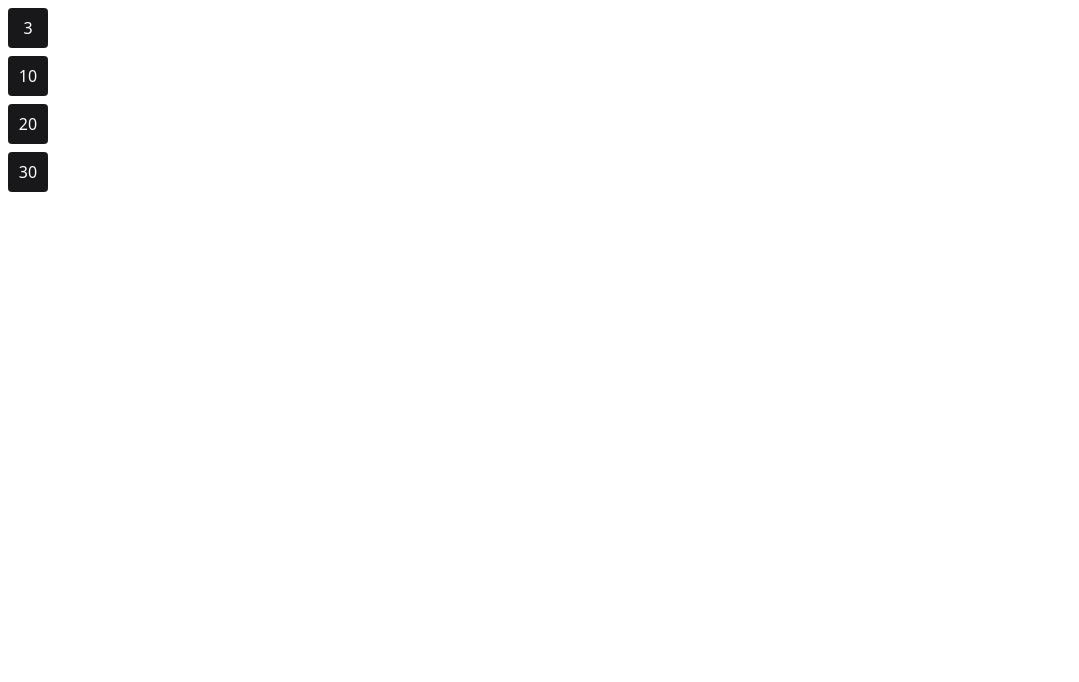
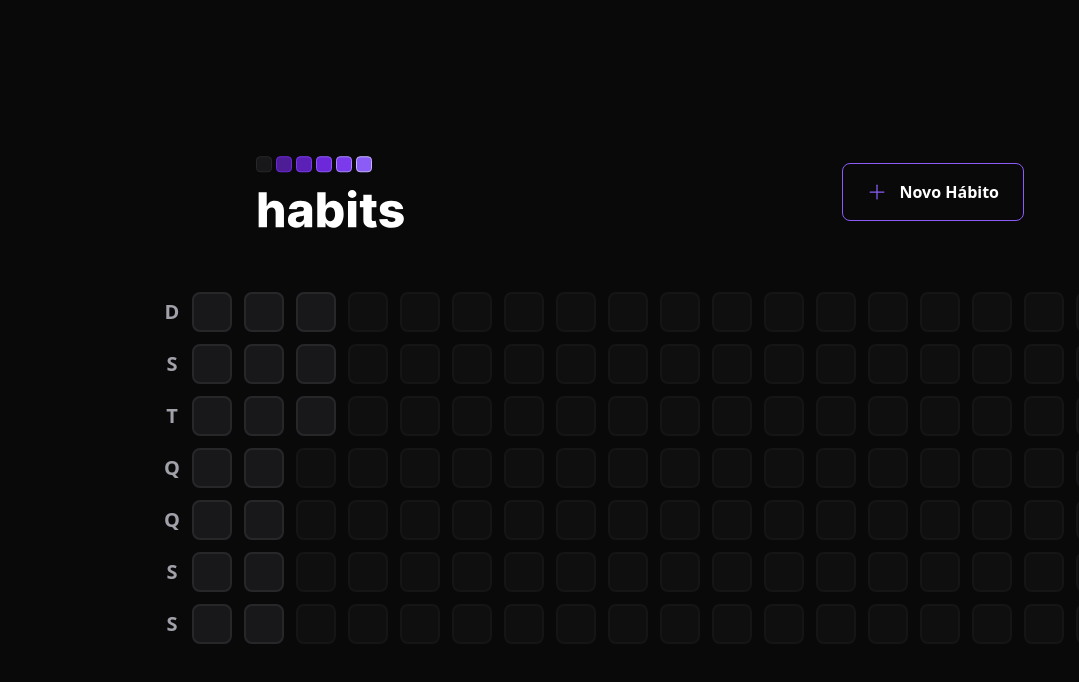
Before and after one commit to MaiiNunes/rocketseat-nlw-ignite, a React (Vite) app in the folder web/: page / in a window 1280 px wide. Shown: the top 682 px of the page, without its empty margins (0-1079 px from the left). Built offline with nearby package versions, Linux system fonts and the light colour scheme.

Commit message:
commit front-end

```diff
--- a/web/index.html
+++ b/web/index.html
@@ -6,7 +6,7 @@
     <meta name="viewport" content="width=device-width, initial-scale=1.0" />
     <title>Vite + React + TS</title>
   </head>
-  <body>
+  <body class="bg-background text-white">
     <div id="root"></div>
     <script type="module" src="/src/main.tsx"></script>
   </body>
--- a/web/package.json
+++ b/web/package.json
@@ -9,6 +9,8 @@
     "preview": "vite preview"
   },
   "dependencies": {
+    "dayjs": "^1.11.7",
+    "phosphor-react": "^1.4.1",
     "react": "^18.2.0",
     "react-dom": "^18.2.0"
   },
--- a/web/src/App.tsx
+++ b/web/src/App.tsx
@@ -1,21 +1,18 @@
 import './styles/global.css';
+import { Header } from './components/Header';
+import { SummaryTable } from './components/SummaryTable';
 
-import { Habit } from "./components/Habit"
-
-function App() {
-  return (
-    <div>
-      <Habit completed={3}/>
-      <Habit completed={10}/>
-      <Habit completed={20}/>
-      <Habit completed={30}/>
-    </div>
+//import { Habit } from "./components/Habit"
 
 
+export function App() {
+  return (
+    <div className="w-screen h-screen flex justify-center items-center">
+      <div className="w-full max-w-5xl px-6 flex flex-col gap-16">
+        <Header />
+        <SummaryTable />
+      </div>
+
+    </div>
   )
 }
-
-export default App
-
-//Componente: Reaproveitar/ isolar.
-//Propriedade: Uma informação enviada para modificar um componente visual ou comportamental.
--- a/web/src/components/Habit.tsx
+++ /dev/null
@@ -1,9 +0,0 @@
-interface HabitProps {
-    completed: number
-}
-
-export function Habit(props: HabitProps){
-    return (
-        <div className="bg-zinc-900 w-10 h-10 text-white rounded m-2 flex items-center justify-center">{props.completed}</div>
-    )
-}
--- /dev/null
+++ b/web/src/components/HabitDay.tsx
@@ -0,0 +1,9 @@
+//interface HabitDayProps {
+//    completed: number
+//}
+
+export function HabitDay(){
+    return (
+        <div className="w-10 h-10 bg-zinc-900 border-2 border-zinc-800 rounded-lg"></div>
+    )
+}
--- /dev/null
+++ b/web/src/components/Header.tsx
@@ -0,0 +1,19 @@
+import { Plus } from "phosphor-react";
+
+import logoImage from '../assets/logo.svg'
+
+export function Header(){
+    return(
+        <div className="w-full max-w-3xl mx-auto flex items-center justify-between">
+          <img src={logoImage} alt="Habits" />
+
+          <button
+            type="button"
+            className="border border-violet-500 font-semibold rounded-lg px-6 py-4 flex items-center gap-3 hover:border-violet-300"
+          >
+            <Plus size={20} className="text-violet-500"/>
+            Novo Hábito
+          </button>
+        </div>
+    )
+}
--- /dev/null
+++ b/web/src/components/SummaryTable.tsx
@@ -0,0 +1,45 @@
+import { generateDatesFromYearBeginning } from "../utils/generate-dates-from-year-beginning"
+import { HabitDay } from "./HabitDay"
+
+const weekDays = [
+    'D',
+    'S',
+    'T',
+    'Q',
+    'Q',
+    'S',
+    'S',
+]
+
+const summaryDates = generateDatesFromYearBeginning()
+
+const minimumSummaryDatesSize = 18 * 7
+const amountOfDaysToFill = minimumSummaryDatesSize - summaryDates.length
+
+export function SummaryTable(){
+    return(
+        <div className="w-full flex">
+            <div className="grid grid-rows-7 grid-flow-row gap-3">
+                {weekDays.map((weekDay, i) =>{
+                    return(
+                        <div key={`${weekDay}-${i}`} className="text-zinc-400 text-xl h-10 w-10 font-bold flex items-center justify-center">
+                            {weekDay}
+                        </div>
+                    )
+                })}
+            </div>
+
+            <div className="grid grid-rows-7 grid-flow-col gap-3">
+                {summaryDates.map(date => {
+                    return <HabitDay key={date.toString()} />
+                })}
+
+                {amountOfDaysToFill > 0 && Array.from({ length: amountOfDaysToFill }).map((_, i) => {
+                    return (
+                        <div key={i} className = "w-10 h-10 bg-zinc-900 border-2 border-zinc-800 rounded-lg opacity-40 cursor-not-allowed" />
+                    )
+                })}
+            </div>
+        </div>
+    )
+}
--- a/web/src/main.tsx
+++ b/web/src/main.tsx
@@ -1,6 +1,7 @@
 import React from 'react'
 import ReactDOM from 'react-dom/client'
-import App from './App'
+
+import { App } from './App'
 
 ReactDOM.createRoot(document.getElementById('root') as HTMLElement).render(
   <React.StrictMode>
--- /dev/null
+++ b/web/src/utils/generate-dates-from-year-beginning.ts
@@ -0,0 +1,16 @@
+import dayjs from "dayjs";
+
+export function generateDatesFromYearBeginning (){
+    const firstDayOfTheYear = dayjs().startOf('year')
+    const today = new Date()
+
+    const dates = []
+    let compareDate = firstDayOfTheYear
+
+    while(compareDate.isBefore(today)) {
+        dates.push(compareDate.toDate())
+        compareDate = compareDate.add(1, 'day')
+    }
+
+    return dates
+}
--- a/web/tailwind.config.cjs
+++ b/web/tailwind.config.cjs
@@ -5,7 +5,15 @@
     './index.html'
   ],
   theme: {
-    extend: {},
+    extend: {
+      colors: {
+        background: '#09090A'
+      },
+
+      gridTemplateRows:{
+        7: 'repeat(7, minmax(0, 1fr))'
+      },
+    },
   },
   plugins: [],
 }
```
Also changed, not shown: web/src/assets/logo.svg (added), 1 other file (tests, documents, lock files or other folders).
